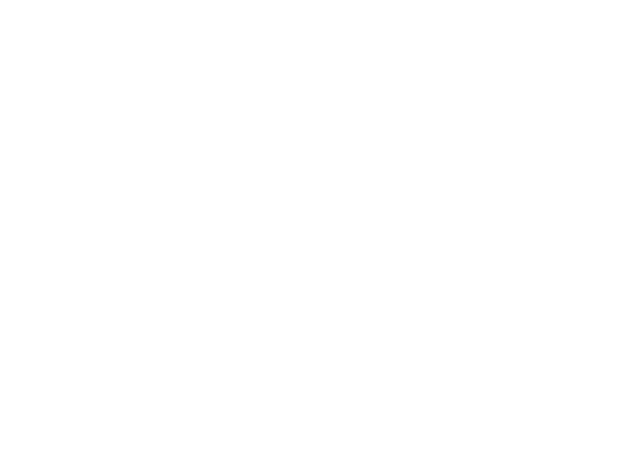
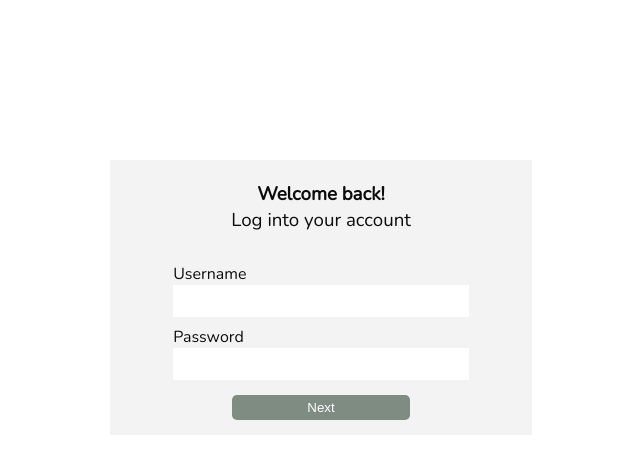
Before and after one commit to Build-Weeks-Water-My-Plants-2/front-end, a React (Create React App) app in the folder plant-parenthood/: page / in a window 1280 px wide. Shown: the top 474 px of the page, without its empty margins (319-959 px from the left). Built offline with nearby package versions, Linux system fonts and the light colour scheme.

Commit message:
styling for login and signup forms done

```diff
--- a/plant-parenthood/package.json
+++ b/plant-parenthood/package.json
@@ -10,6 +10,7 @@
     "react": "^16.13.1",
     "react-dom": "^16.13.1",
     "react-scripts": "3.4.1",
+    "styled-components": "^5.1.1",
     "yup": "^0.29.1"
   },
   "scripts": {
--- a/plant-parenthood/public/index.html
+++ b/plant-parenthood/public/index.html
@@ -9,6 +9,7 @@
       name="description"
       content="Web site created using create-react-app"
     />
+    <link href="https://fonts.googleapis.com/css2?family=Nunito:wght@200&display=swap" rel="stylesheet">
     <link rel="apple-touch-icon" href="%PUBLIC_URL%/logo192.png" />
     <!--
       manifest.json provides metadata used when your web app is installed on a
--- a/plant-parenthood/src/App.css
+++ b/plant-parenthood/src/App.css
@@ -1,18 +1,3 @@
-.App {
-  text-align: center;
-}
-
-.App-logo {
-  height: 40vmin;
-  pointer-events: none;
-}
-
-@media (prefers-reduced-motion: no-preference) {
-  .App-logo {
-    animation: App-logo-spin infinite 20s linear;
-  }
-}
-
 .App-header {
   background-color: #282c34;
   min-height: 100vh;
@@ -23,16 +8,3 @@
   font-size: calc(10px + 2vmin);
   color: white;
 }
-
-.App-link {
-  color: #61dafb;
-}
-
-@keyframes App-logo-spin {
-  from {
-    transform: rotate(0deg);
-  }
-  to {
-    transform: rotate(360deg);
-  }
-}
--- a/plant-parenthood/src/App.js
+++ b/plant-parenthood/src/App.js
@@ -1,9 +1,9 @@
 import React from "react";
-
+import Login from './components/Login'
 import "./App.css";
 
 function App() {
-  return <div className="App"></div>;
+  return <div className="App"><Login /></div>;
 }
 
 export default App;
--- a/plant-parenthood/src/components/Login.js
+++ b/plant-parenthood/src/components/Login.js
@@ -1,9 +1,10 @@
 import React, {useState, useEffect} from 'react';
 import * as yup from 'yup';
+import {Container, Form, Label, Input, Title, LightTitle, Button, Active, Error} from '../styles/forms'
 
 const formSchema = yup.object().shape({
-  username: yup.string().required(),
-  password: yup.string().required()
+  username: yup.string().required('Must add a username'),
+  password: yup.string().required('Must include password')
 })
 
 const Login = props => {
@@ -14,13 +15,38 @@ const Login = props => {
 
   const [buttonDisabled, setButtonDisabled] = useState(true);
 
+  const [errors, setErrors] = useState({
+    username: '',
+    password: ''
+  })
+
   useEffect(() => {
     formSchema.isValid(login).then(valid => {
       setButtonDisabled(!valid)
     })
   }, [login])
 
+  const validateChange = e => {
+    yup
+      .reach(formSchema, e.target.name)
+      .validate(e.target.value)
+      .then(valid => {
+        setErrors({
+          ...errors,
+          [e.target.name]: ''
+        })
+      })
+      .catch(err => {
+        setErrors({
+          ...errors,
+          [e.target.name]: err.errors[0]
+        })
+      })
+  }
+
   const handleChange = e => {
+    e.persist();
+    validateChange(e);
     setLogin({...login, [e.target.name]: e.target.value})
     console.log(login)
   }
@@ -35,21 +61,21 @@ const Login = props => {
   }
 
   return (
-    <div>
-      <h3>Welcome back!</h3>
-      <h3>Log into your account</h3>
-      <form onSubmit={handleSubmit}>
-        <label htmlFor='username'>
-          Username
-          <input id='username' type='text' name='username' value={login.username} onChange={handleChange} />
-        </label>
-        <label htmlFor='password'>
-          Password
-          <input id='password' type='password' name='password' value={login.password} onChange={handleChange} />
-        </label>
-        <button type='submit' disabled={buttonDisabled}>Next</button>
-      </form>
-    </div>
+    <Container>
+      <Title>Welcome back!</Title>
+      <LightTitle>Log into your account</LightTitle>
+      <Form onSubmit={handleSubmit}>
+        <Label htmlFor='username'>Username</Label>
+        <Input id='username' type='text' name='username' value={login.username} onChange={handleChange} />
+        {errors.username.length > 0 ? (<Error>{errors.username}</Error>) : null}
+
+        <Label htmlFor='password'>Password</Label>
+        <Input id='password' type='password' name='password' value={login.password} onChange={handleChange} />
+        {errors.password.length > 0 ? (<Error>{errors.password}</Error>) : null}
+
+        {buttonDisabled === true ? (<Button type='submit' disabled={buttonDisabled}>Next</Button>) : (<Active type='submit' disabled={buttonDisabled}>Next</Active>) }
+      </Form>
+    </Container>
   )
 }
 
--- a/plant-parenthood/src/index.css
+++ b/plant-parenthood/src/index.css
@@ -1,8 +1,12 @@
+* {
+  margin: 0;
+  padding: 0;
+  box-sizing: border-box;
+}
+
 body {
   margin: 0;
-  font-family: -apple-system, BlinkMacSystemFont, 'Segoe UI', 'Roboto', 'Oxygen',
-    'Ubuntu', 'Cantarell', 'Fira Sans', 'Droid Sans', 'Helvetica Neue',
-    sans-serif;
+  font-family: 'Nunito', sans-serif;
   -webkit-font-smoothing: antialiased;
   -moz-osx-font-smoothing: grayscale;
 }
--- /dev/null
+++ b/plant-parenthood/src/styles/forms.js
@@ -0,0 +1,60 @@
+import styled from 'styled-components';
+
+const Container = styled.div`
+  display: flex;
+  flex-direction: column;
+  background: #F2F3F2;
+  width: 33vw;
+  margin: 20vh auto 20vh;
+  opacity: 0.95;
+`
+
+const Form = styled.form`
+  display: flex;
+  flex-flow: column wrap;
+  width: 70%;
+  margin: auto;
+  justify-content: space-evenly;
+`
+
+const Label = styled.label`
+  margin-top: 3%;
+`
+
+const Input = styled.input`
+  height: 2rem;
+  border: none;
+  padding-left: 5px;
+`
+
+const Title = styled.h3`
+  margin-top: 5%;
+  text-align: center;
+`
+
+const LightTitle = styled.h3`
+  margin-bottom: 5%;
+  text-align: center;
+  font-weight: 200;
+`
+
+const Button = styled.button`
+  display: block;
+  width: 60%;
+  margin: 5% auto;
+  padding: 5px;
+  border: none;
+  border-radius: 5px;
+  background: #79867C;
+  color: #fff;
+`
+const Active = styled(Button)`
+  background: #235B2D;
+`
+
+const Error = styled.p`
+  font-size: .75rem;
+  color: red;
+`
+
+export {Container, Active, Error, Form, Label, Input, Button, Title, LightTitle};
```
Also changed, not shown: plant-parenthood/src/components/Signup.js (+25 -27 lines), 1 other file (tests, documents, lock files or other folders).
